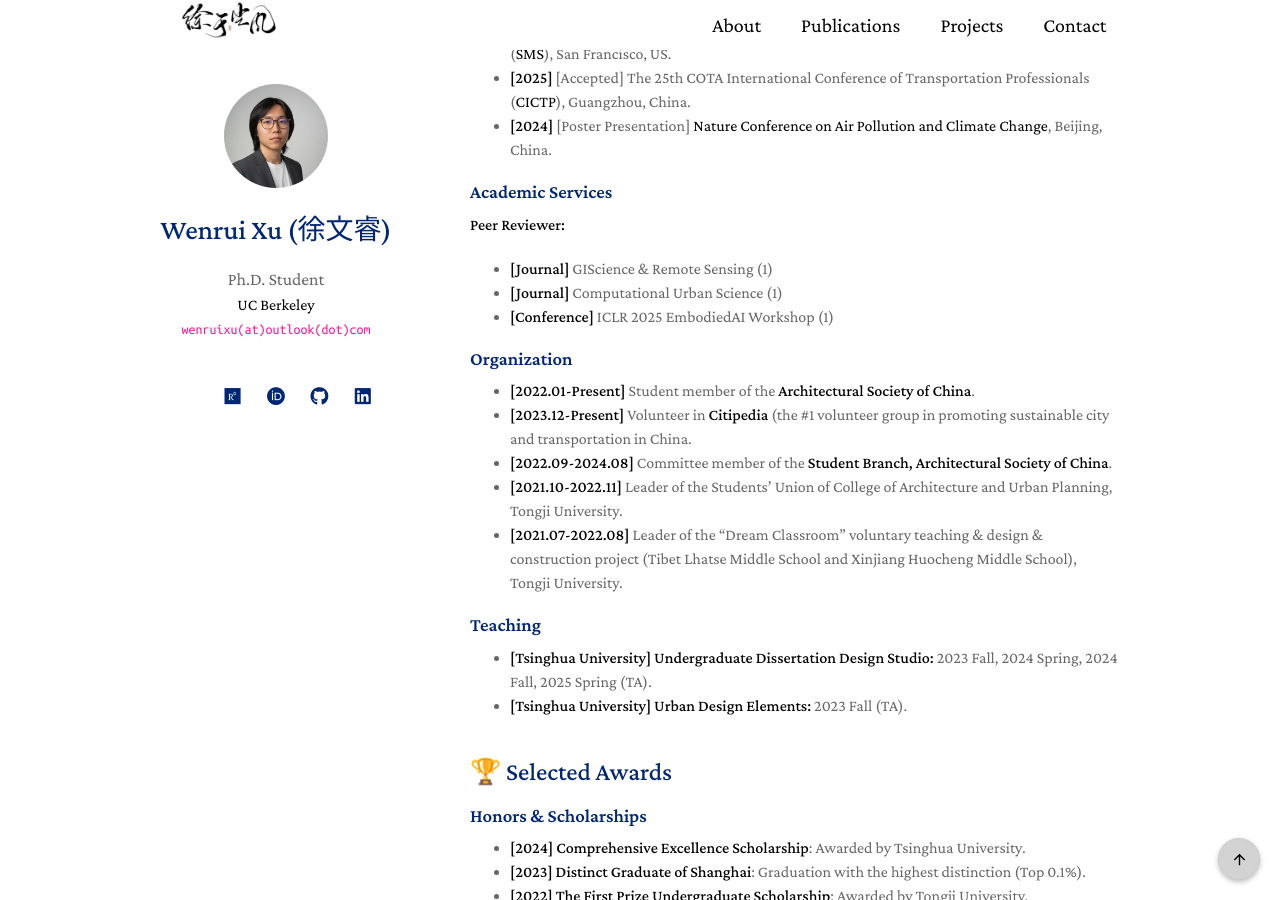
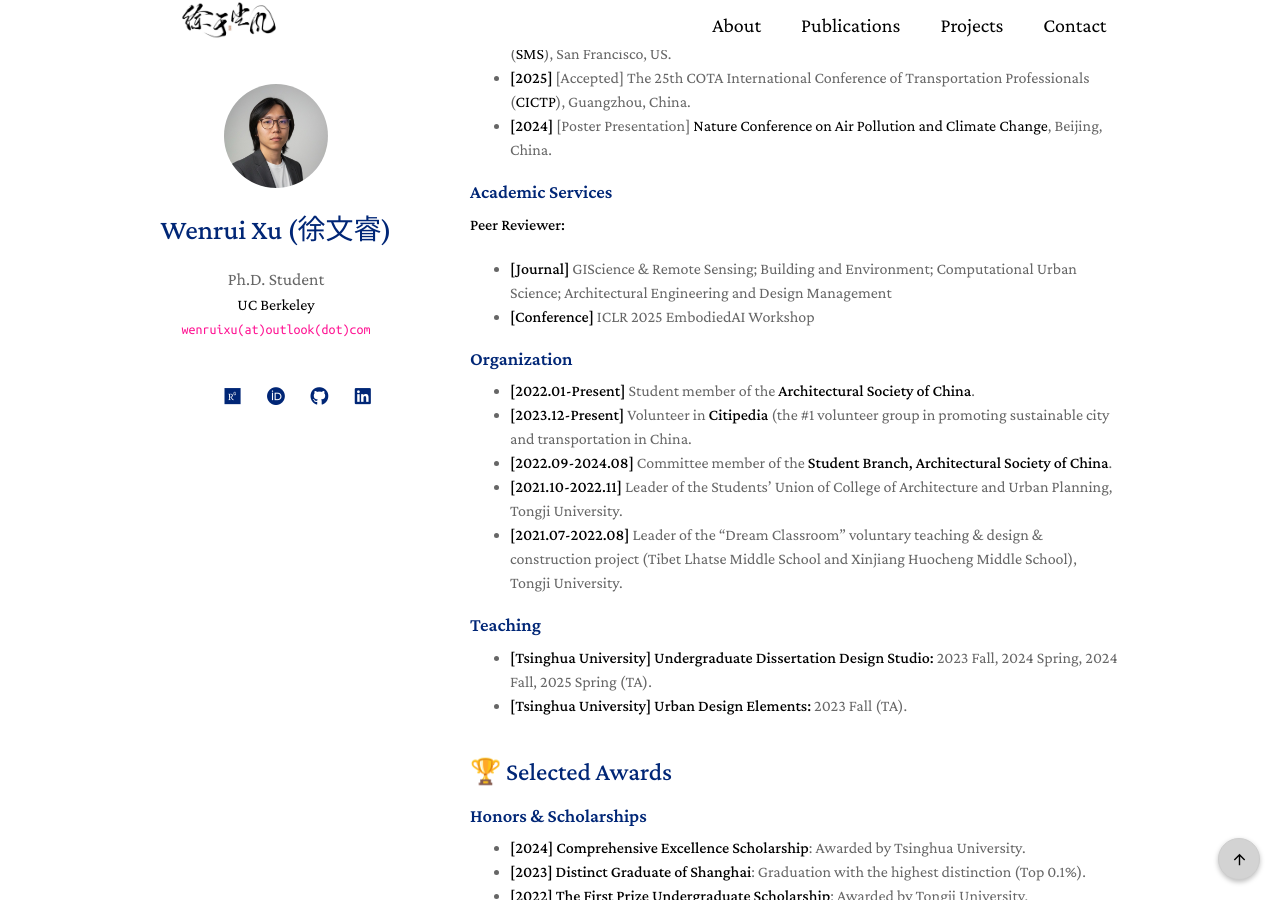
Before and after one commit to ruaruaxu/ruaruaxu.github.io, a Jekyll site: the page built from index.md, in a window 1280 px wide and 900 px high, scrolled down 2959 px. Built offline with Jekyll 4.4.1, drawn with Linux system fonts in a browser that asks for light colours; a style sheet for code colours, icons or effects is not loaded.

Commit message:
Update index.md

```diff
--- a/index.md
+++ b/index.md
@@ -224,9 +224,8 @@ Please see [Google Scholar](https://scholar.google.com/citations?user=wrPOVnkAAA
 ### Academic Services
 
 **Peer Reviewer:**<br>
-- **[Journal]** GIScience & Remote Sensing (1)
-- **[Journal]** Computational Urban Science (1)
-- **[Conference]** ICLR 2025 EmbodiedAI Workshop (1)
+- **[Journal]** GIScience & Remote Sensing; Building and Environment; Computational Urban Science; Architectural Engineering and Design Management
+- **[Conference]** ICLR 2025 EmbodiedAI Workshop
 
 ### Organization
 
@@ -288,4 +287,4 @@ Please feel free to contact me via Email or WeChat.
 <!--- **Blog:** <font color=DeepPink>urbanxlab</font> (WeChat Public Account) -->
 <!---<div style="text-align:center;"><img width="120" src="./assets/img/wechat_qrcode.jpg"></div>-->
 
-<script type='text/javascript' id='clustrmaps' src='//clustrmaps.com/map_v2.js?&w=a&t=tt&d=rb3p-HLpB7vIKlMArS_N1cPimHsZnd9RNzFFiMPkdw8'></script>
+<script type='text/javascript' id='clustrmaps' src='//cdn.clustrmaps.com/map_v2.js?cl=d3d3d3&w=a&t=tt&d=rb3p-HLpB7vIKlMArS_N1cPimHsZnd9RNzFFiMPkdw8&co=ffffff&ct=002676&cmo=002676&cmn=ff1796'></script>
```
